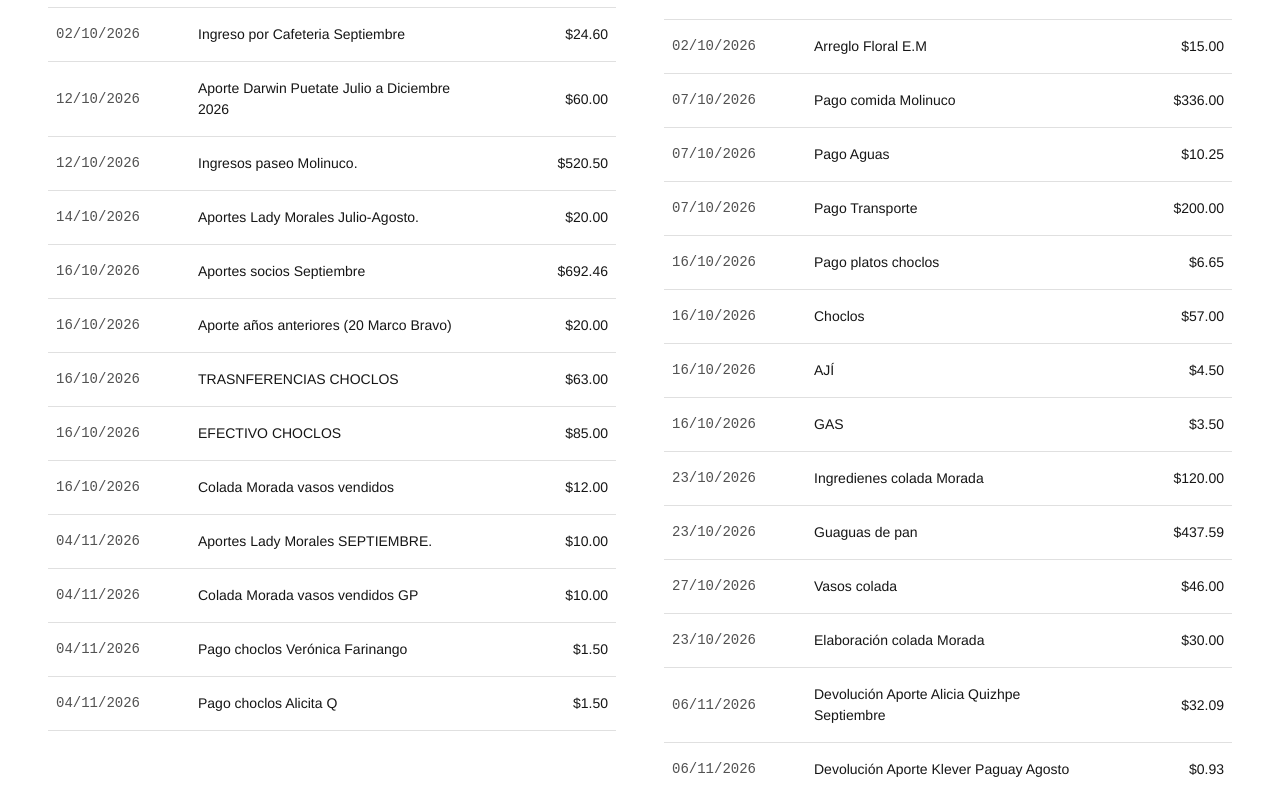
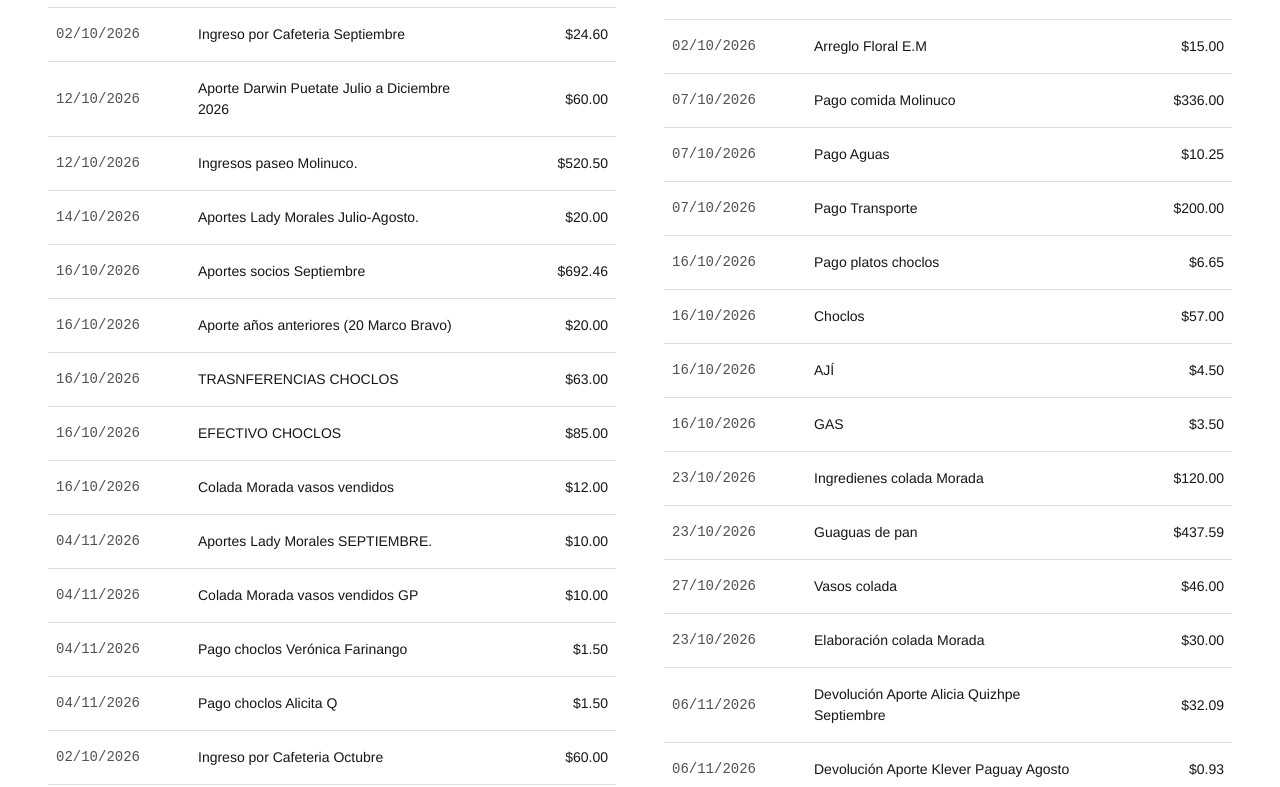
Before and after one commit to jjorgeadrian007/cuentas_aso, a React (Vite) app: page / in a window 1280 px wide. Shown: the part 2010-2797 px from the top of the page. Built offline with nearby package versions, Linux system fonts and the light colour scheme.

Commit message:
ingreso cafeteria-octubre

```diff
--- a/src/App.jsx
+++ b/src/App.jsx
@@ -43,6 +43,7 @@ export default function DashboardAsociacion() {
     { id: 35, fecha: "04/11/2026", nombre: "Colada Morada vasos vendidos GP", valor: 10 },
     { id: 36, fecha: "04/11/2026", nombre: "Pago choclos Verónica Farinango", valor: 1.50 },
     { id: 37, fecha: "04/11/2026", nombre: "Pago choclos Alicita Q", valor: 1.50 },
+    { id: 38, fecha: "02/10/2026", nombre: "Ingreso por Cafeteria Octubre", valor: 60.00 },
   ]);
 
   const [egresos] = useState([
```
